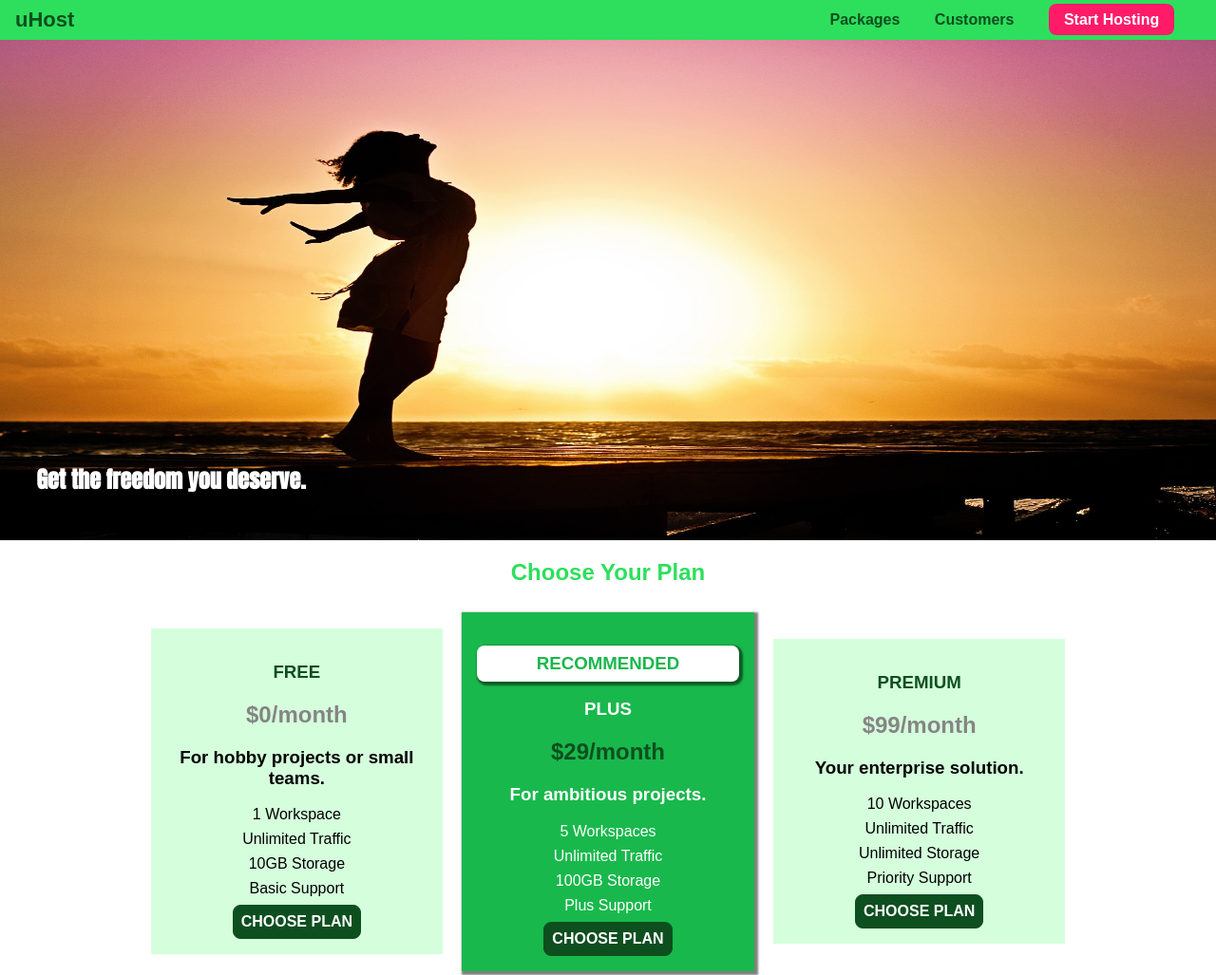
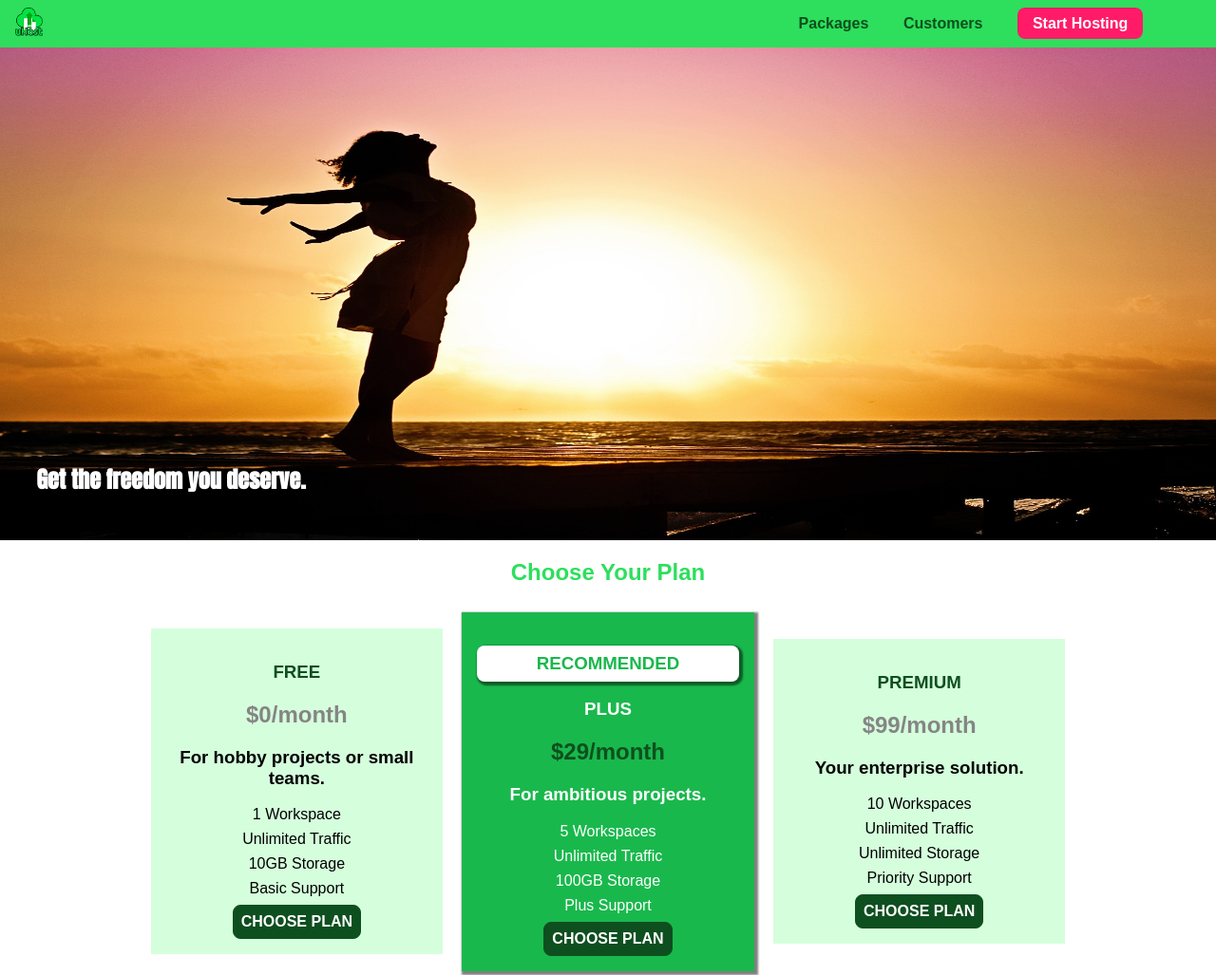
Before and after one commit to vishalparjapat10/CloudStorage, a plain HTML site: page index.html in a window 1280 px wide. Shown: the top 1027 px of the page at 95% size. Drawn offline with Linux system fonts and the light colour scheme.

Commit message:
uHost logo styling done

```diff
--- a/index.html
+++ b/index.html
@@ -17,7 +17,7 @@
     <header class="main-header">
         <div>
             <a href="index.html" class="main-header__brand">
-                uHost
+                <img src="images/uhost-icon.png" alt="uHost your fav hosting company">
             </a>
         </div><nav class="main-nav">
             <ul class="main-nav__items">
--- a/shared.css
+++ b/shared.css
@@ -25,6 +25,13 @@ body {
     text-decoration: none;
     font-weight: bold;
     font-size: 22px;
+    display: inline-block;
+    height: 30px;
+}
+
+.main-header__brand img{
+    height: 100%;
+    /* will take the full height of the container which is defined in above selector */
 }
 
 .main-nav {
```
Also changed, not shown: images/uhost-icon.png (added).
